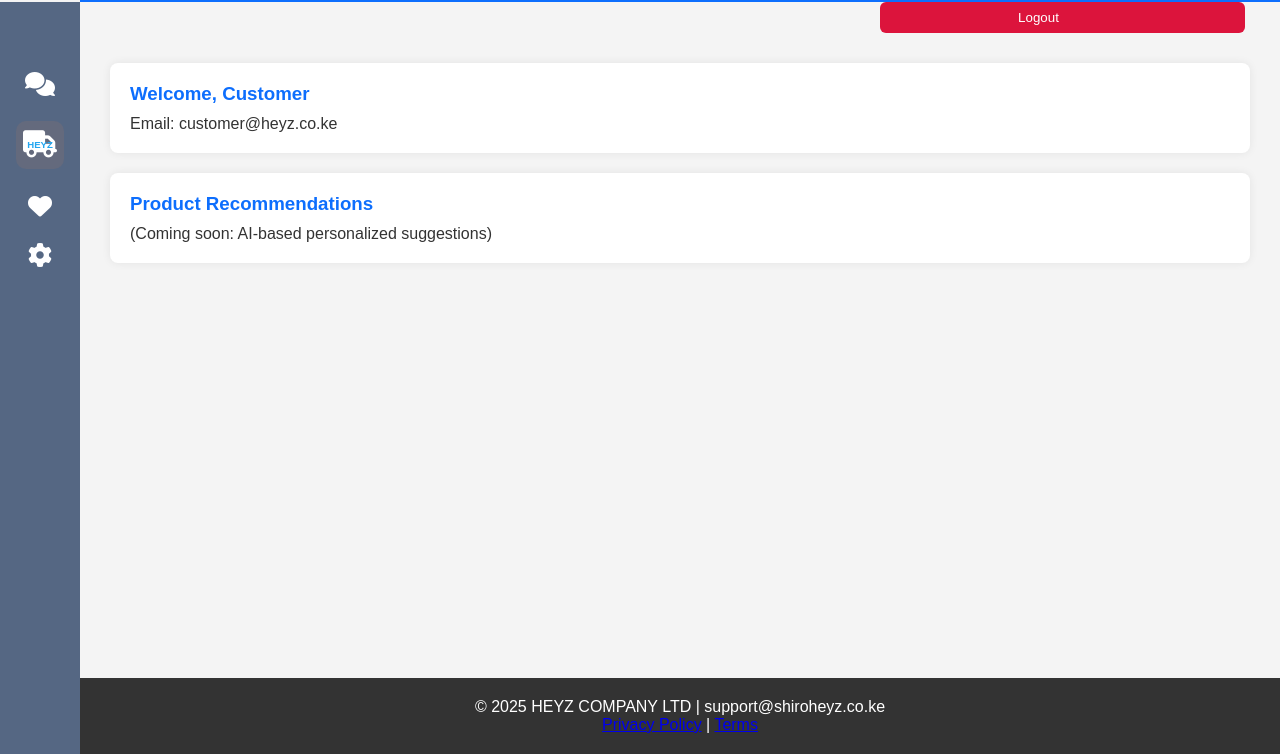
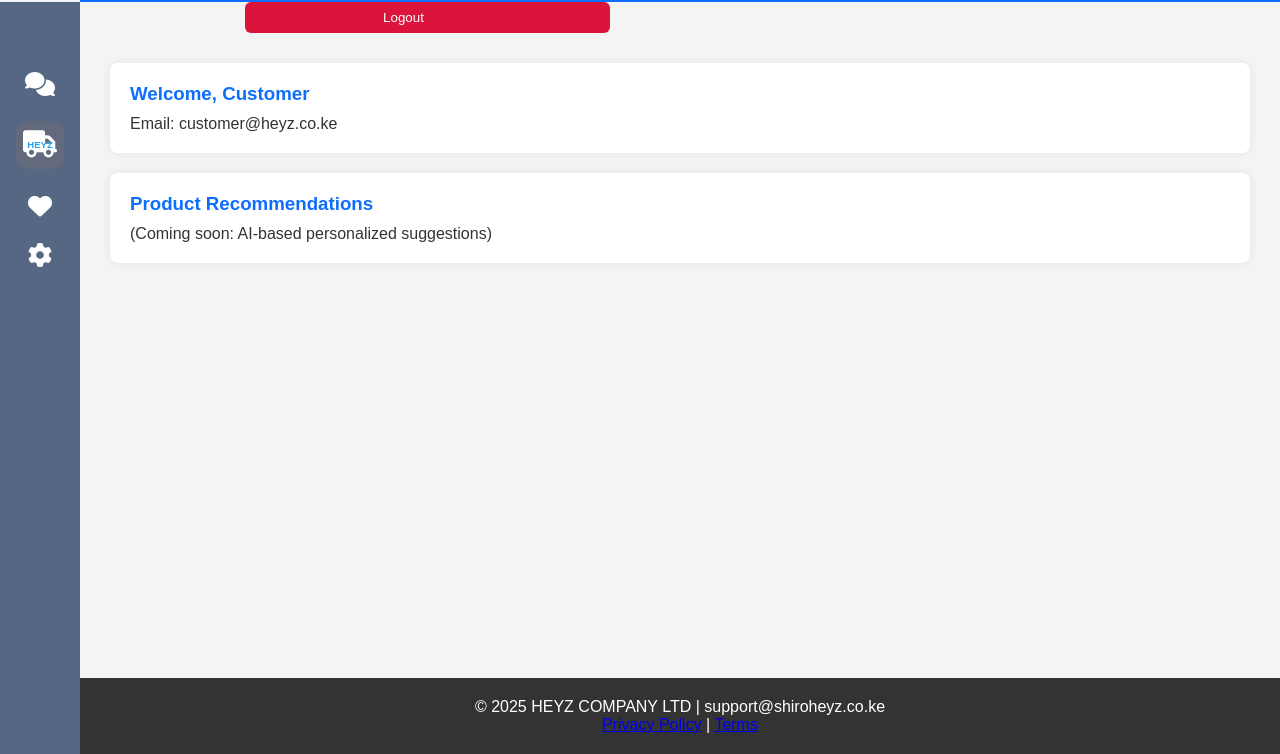
Before and after one commit to alphagen497/HEYZ-ELECTRICALS-AND-ELECTRONIS-WEBSITE, a website: page docs/custoAcc.html in a window 1280 px wide. Shown: the part 46-800 px from the top of the page. Drawn offline with Linux system fonts and the light colour scheme.

Commit message:
✅ Updated custoAcc.html in docs to reflect latest UI changes

```diff
--- a/docs/custoAcc.html
+++ b/docs/custoAcc.html
@@ -151,8 +151,8 @@ body {
       border: none;
       border-radius: 6px;
       cursor: pointer;
-      margin-left: 800px;
-      margin-right: 35px;
+      margin-left: 165px;
+      margin-right: 670px;
       padding-right: 60px;
       text-align: center;
 
```
